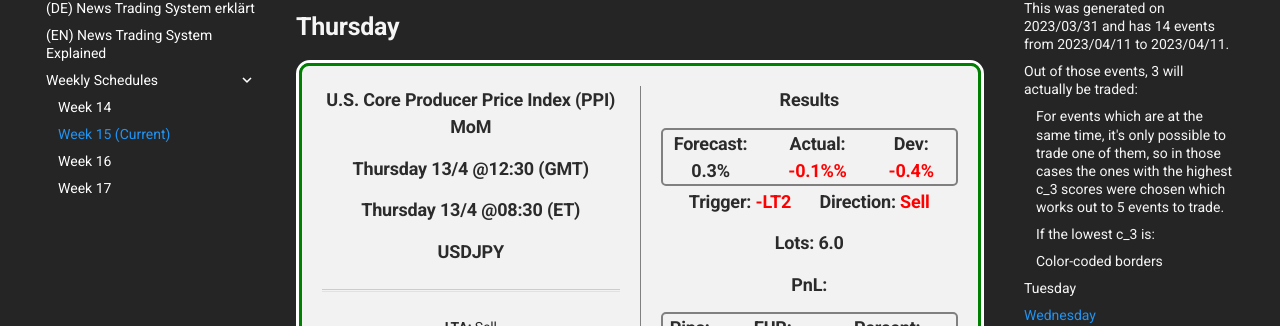
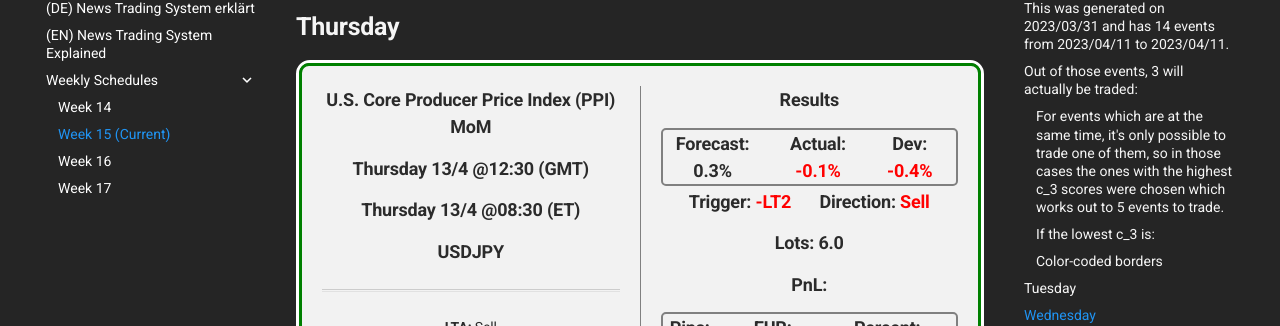
Before and after one commit to spliffli/news-trading-analyzer, an MkDocs documentation site: the page built from docs/weekly-schedules/week-15-schedule.md, in a window 1280 px wide and 900 px high, scrolled down 4454 px. Shown: the part 100-426 px from the top of the window. Built offline with MkDocs 1.6.1 and Material for MkDocs 9.7.7, drawn with Linux system fonts in a browser that asks for light colours; comment, search, counter and statistics services are not loaded.

Commit message:
fixed typo

```diff
--- a/docs/weekly-schedules/week-15-schedule.md
+++ b/docs/weekly-schedules/week-15-schedule.md
@@ -392,7 +392,7 @@
         <h3>Results</h3>
         <div class="news-figures">
           <h3>Forecast: <span>0.3%</span></h3>
-          <h3>Actual: <span class="red-text">-0.1%%</span></h3>
+          <h3>Actual: <span class="red-text">-0.1%</span></h3>
           <h3>Dev: <span class="red-text">-0.4%</span></h3>
         </div>
         <div class="trigger-direction">
```
